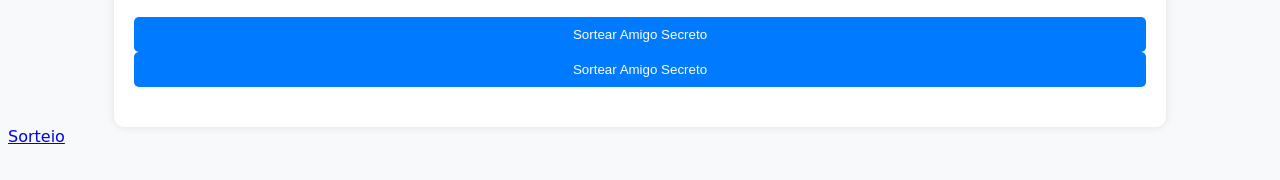
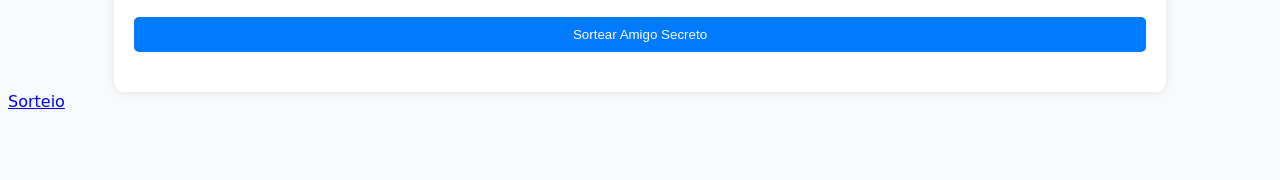
Before and after one commit to Lescillei/Amigo-Secreto, a plain HTML site: page index.html in a window 1280 px wide. Shown: the part 168-348 px from the top of the page. Drawn offline with Linux system fonts and the light colour scheme.

Commit message:
Retirando o que eu fiz do botão, não deu certo

```diff
--- a/index.html
+++ b/index.html
@@ -17,7 +17,6 @@
           <input type="text" class="form-control" id="amigo_secreto">
         </div>
         <button class="btn btn-primary" onclick="startRaffle()">Sortear Amigo Secreto</button>
-        <button class="btn btn-primary" onclick="goToSorteio()">Sortear Amigo Secreto</button>
 
         <div class="mt-4" id="result"></div>
       </div>
--- a/script.js
+++ b/script.js
@@ -36,12 +36,6 @@ function startRaffle() {
     amigosSecreto.splice(amigosSecreto.indexOf(amigoSecreto), 1);
   }
 
-  //Ir para a segunda página
-  function goToSorteio() {
-    window.location.href = 'Sorteio/sorteio.html';
-}
-
-
   // Exibir o resultado
   resultDiv.innerHTML = '<h2>Resultado:</h2>';
   for (const amigoSecreto in amigosSecretos) {
```
